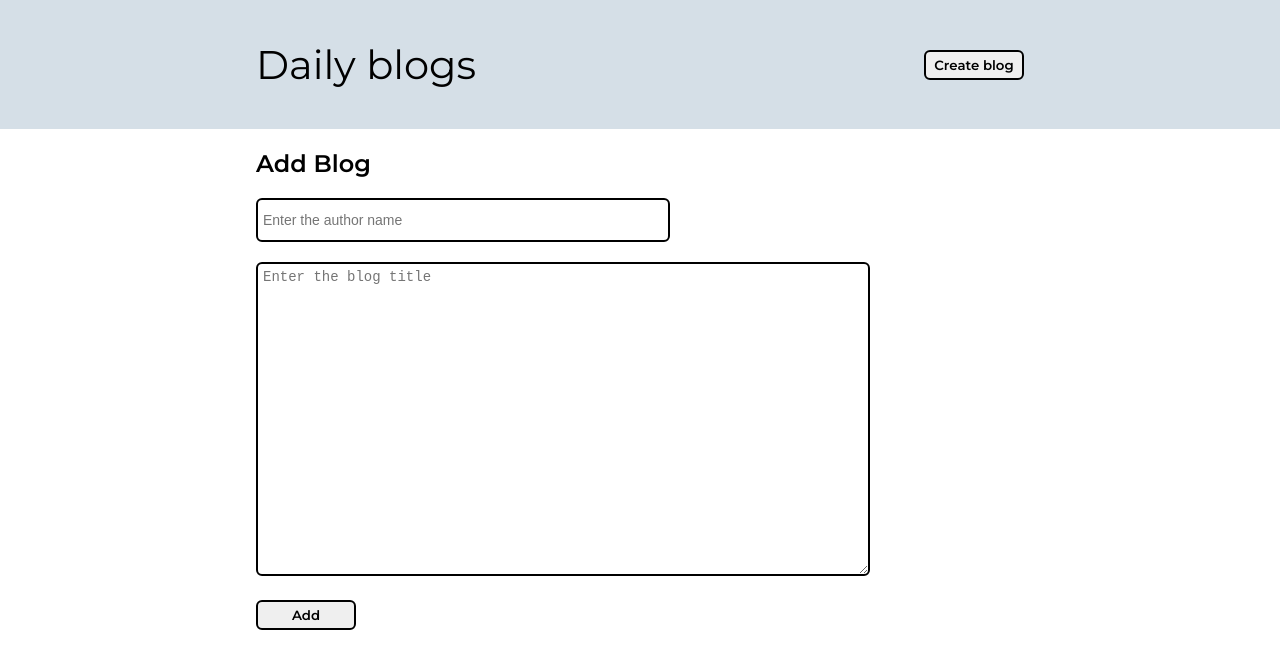
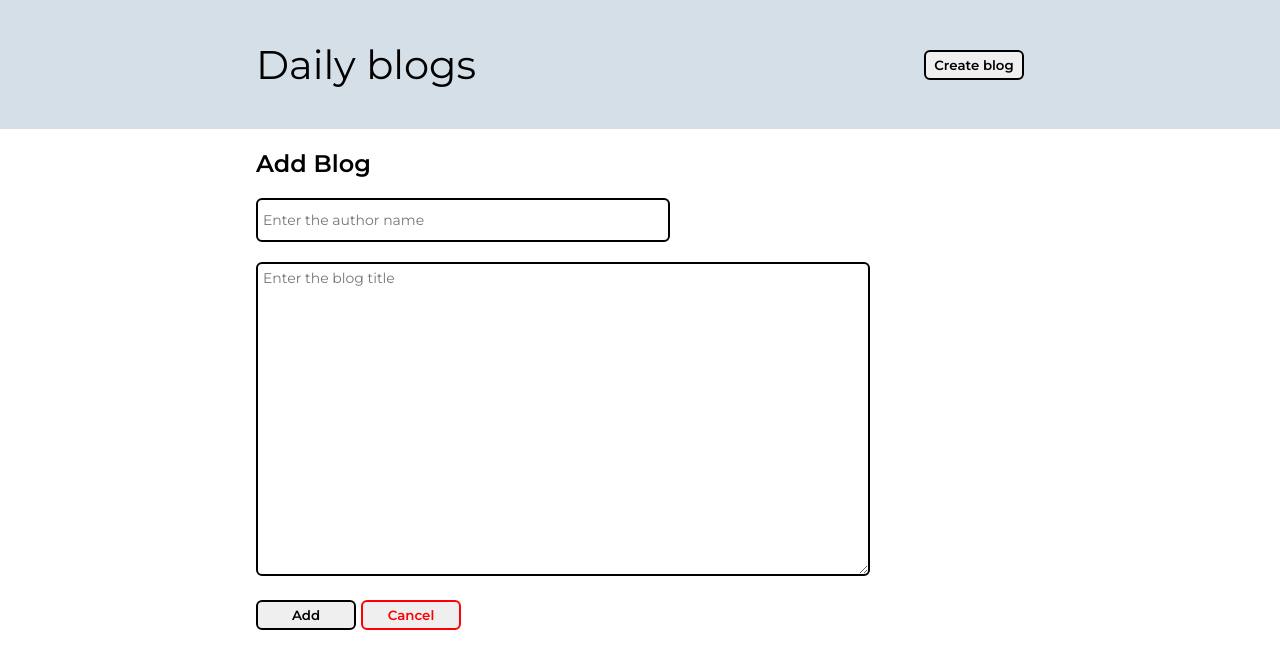
Before and after one commit to AndriaBegiashvili/blog-app-angular, an Angular app: page /add in a window 1280 px wide. Shown: the top 668 px of the page. Built offline with nearby package versions, Linux system fonts and the light colour scheme.

Commit message:
added little logic about blog

```diff
--- a/src/app/add-blog/add-blog.component.css
+++ b/src/app/add-blog/add-blog.component.css
@@ -14,6 +14,7 @@
   border: 2px solid black;
   border-radius: 6px;
   padding: 5px;
+  font-family:'Montserrat', sans-serif;
 }
 .area{
   width: 600px;
@@ -22,6 +23,7 @@
   border-radius: 6px;
   padding: 5px;
   font-size: 14px;
+  font-family:'Montserrat', sans-serif;
 }
 .btn{
   border: 2px solid black;
@@ -33,3 +35,17 @@
   border-radius: 6px;
   cursor: pointer;
 }
+.btn-cancel{
+  border: 2px solid rgb(255, 0, 0);
+  width: 100px;
+  height: 30px;
+  color: rgb(255, 0, 0);
+  font-weight: bold;
+  font-family: 'Montserrat', sans-serif;
+  border-radius: 6px;
+  cursor: pointer;
+}
+.bttns{
+  display: flex;
+  gap: 5px;
+}
--- a/src/app/add-blog/add-blog.component.html
+++ b/src/app/add-blog/add-blog.component.html
@@ -7,8 +7,9 @@
 <div>
   <textarea class="area" [(ngModel)]="blogText" placeholder="Enter the blog title" ></textarea>
 </div>
-<div>
+<div class="bttns">
   <button class="btn" (click)="addBlog()">Add</button>
+  <button class="btn-cancel" (click)="cancelBlog()">Cancel</button>
 </div>
 </div>
 </div>
--- a/src/app/add-blog/add-blog.component.ts
+++ b/src/app/add-blog/add-blog.component.ts
@@ -18,6 +18,7 @@ export class AddBlogComponent implements OnInit{
   monthNames:string[] = ["January", "February", "March", "April", "May", "June",
   "July", "August", "September", "October", "November", "December"
 ];
+
   month:string = this.monthNames[this.currentMonth]
 
   constructor(private blogService:BlogService,private router: Router){}
@@ -26,8 +27,8 @@ export class AddBlogComponent implements OnInit{
   }
 
   addBlog(): void{
-
     const blog = {
+      id: this.generateUniqueId(),
       blogText: this.blogText,
       author: this.blogAuthor,
       publishDate: this.month+" "+this.currentMonth+", "+this.currentHour+":"+this.currentMinute
@@ -36,5 +37,11 @@ export class AddBlogComponent implements OnInit{
     this.router.navigate(['/']);
 
   }
+  private generateUniqueId(): number {
+    return Math.floor(Math.random() * 1000) + 1;
+  }
+  cancelBlog():void{
+    this.router.navigate(['/'])
+  }
 
 }
--- a/src/app/app-routing.module.ts
+++ b/src/app/app-routing.module.ts
@@ -2,10 +2,12 @@ import { NgModule } from '@angular/core';
 import { RouterModule, Routes } from '@angular/router';
 import { BlogListComponent } from './blog-list/blog-list.component';
 import { AddBlogComponent } from './add-blog/add-blog.component';
+import { BlogComponent } from './blog/blog.component';
 
 const routes: Routes = [
   {path:'', component: BlogListComponent},
-  {path:'add',component: AddBlogComponent}
+  {path:'add',component: AddBlogComponent},
+  {path:'blog/:id',component: BlogComponent}
 ];
 
 @NgModule({
--- a/src/app/app.module.ts
+++ b/src/app/app.module.ts
@@ -7,13 +7,15 @@ import { BlogListComponent } from './blog-list/blog-list.component';
 import { AddBlogComponent } from './add-blog/add-blog.component';
 import { FormsModule } from '@angular/forms';
 import { HeaderComponent } from './header/header.component';
+import { BlogComponent } from './blog/blog.component';
 
 @NgModule({
   declarations: [
     AppComponent,
     BlogListComponent,
     AddBlogComponent,
-    HeaderComponent
+    HeaderComponent,
+    BlogComponent
   ],
   imports: [
     BrowserModule,
--- a/src/app/blog-list/blog-list.component.html
+++ b/src/app/blog-list/blog-list.component.html
@@ -1,6 +1,9 @@
 <div class="post" *ngFor="let blog of blogs">
+  <a [routerLink]="['/blog', blog.id]" ><div>
     <h3>{{ blog.author }}</h3>
       <p>{{blog.blogText}}</p>
     <p>{{blog.publishDate}}</p>
+  </div>
+</a>
     <hr>
   </div>
--- a/src/app/blog-list/blog-list.component.ts
+++ b/src/app/blog-list/blog-list.component.ts
@@ -10,7 +10,7 @@ import { Router } from '@angular/router';
 })
 export class BlogListComponent implements OnInit {
 
-  blogs:{ blogText: string, author: string, publishDate: string }[] = [];
+  blogs:{id:number, blogText: string, author: string, publishDate: string }[] = [];
 
   constructor(private blogService: BlogService, private router:Router) { }
 
@@ -18,5 +18,9 @@ export class BlogListComponent implements OnInit {
     this.blogs = this.blogService.getBlogs();
   }
 
+  viewBlog(blogId: number): void {
+    this.router.navigate(['/blog', blogId]);
+  }
+
 
 }
--- /dev/null
+++ b/src/app/blog/blog.component.html
@@ -0,0 +1 @@
+<h1 *ngFor="let i of blog">{{i.author}}</h1>
--- /dev/null
+++ b/src/app/blog/blog.component.ts
@@ -0,0 +1,24 @@
+import { Component, OnInit } from '@angular/core';
+import { ActivatedRoute } from '@angular/router';
+import { BlogService } from '../services/blog.service';
+BlogService
+@Component({
+  selector: 'app-blog',
+  templateUrl: './blog.component.html',
+  styleUrls: ['./blog.component.css']
+})
+export class BlogComponent implements OnInit {
+  blog: any;
+
+  constructor(
+    private route: ActivatedRoute,
+    private blogService: BlogService
+  ) { }
+
+  ngOnInit(): void {
+    this.route.params.subscribe(params => {
+      const id = params['id'];
+      this.blog = this.blogService.getBlogById(id);
+    });
+  }
+}
--- a/src/app/services/blog.service.ts
+++ b/src/app/services/blog.service.ts
@@ -4,18 +4,24 @@ import { Injectable } from '@angular/core';
   providedIn: 'root'
 })
 export class BlogService {
-  blogs: { blogText: string, author: string, publishDate: string }[] = [];
-
+  blogs: {id:number, blogText: string, author: string, publishDate: string }[] = [];
   constructor() { }
 
-  getBlogs(): { blogText: string, author: string, publishDate: string }[] {
+  getBlogs(): {id:number, blogText: string, author: string, publishDate: string }[] {
     return this.blogs;
   }
 
-  addBlog(blog: { blogText: string, author: string, publishDate: string }): void {
+  addBlog(blog: {id:number,blogText: string, author: string, publishDate: string }): void {
     this.blogs.push(blog);
     console.log(blog);
 
+
+  }
+  getBlogById(id: number): any {
+    console.log(this.blogs.find(blog => blog.id === id));
+    console.log(this.blogs);
+
+    return this.blogs.find(blog => blog.id === id);
   }
 
 }
```
Also changed, not shown: src/app/blog/blog.component.css (added), 1 other file (tests, documents, lock files or other folders).
